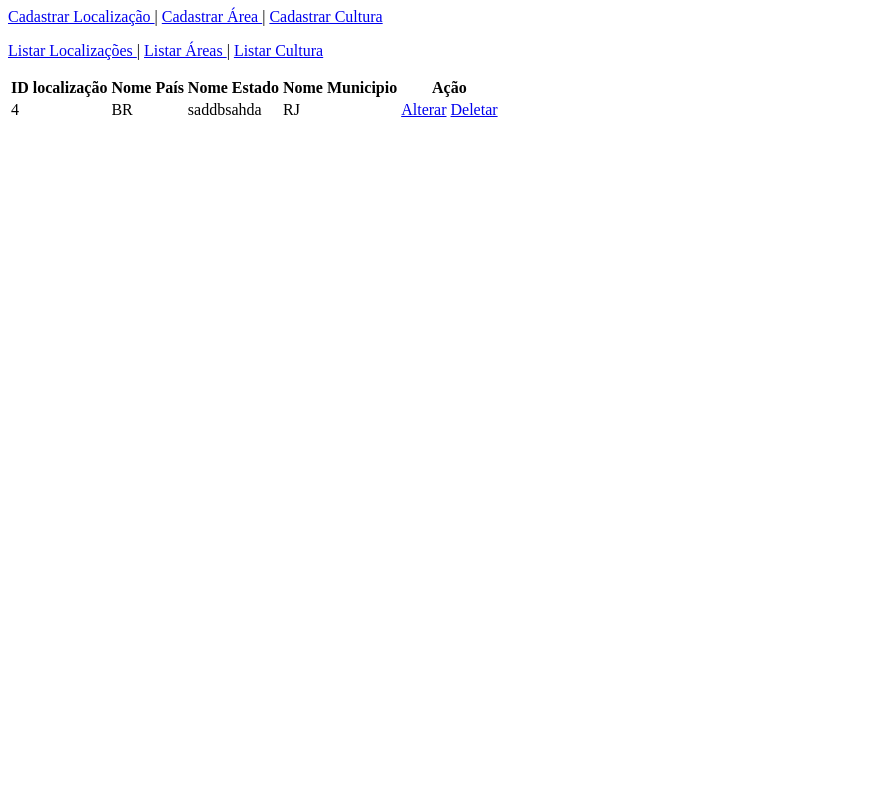
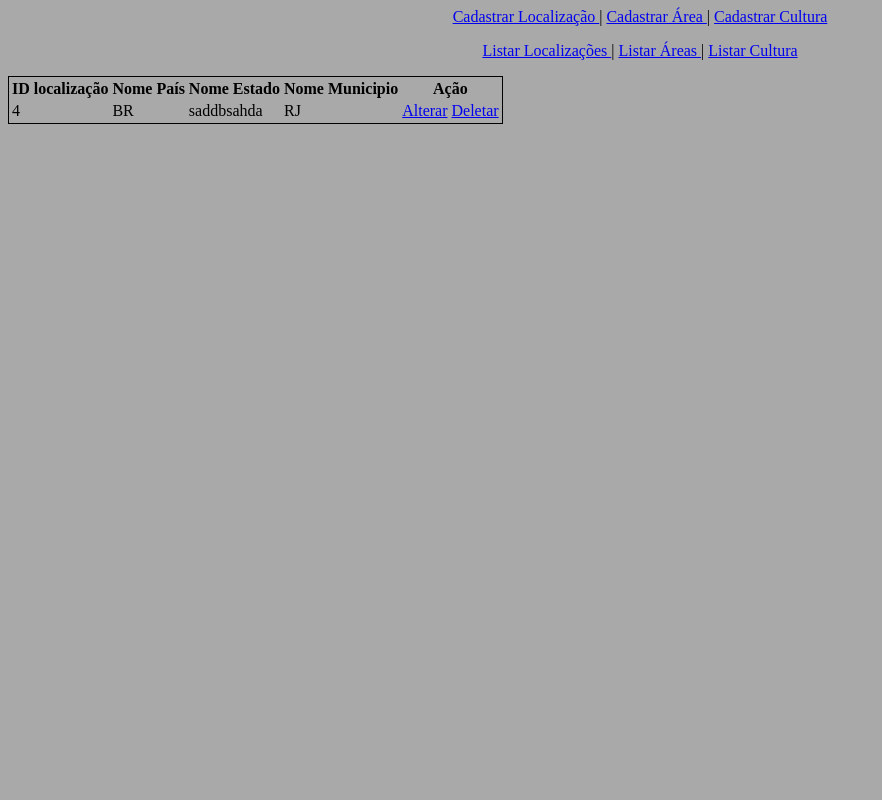
Before and after one commit to piugomes/agrofloresta, a PHP site: page /listar_localizacao.php in a window 1280 px wide. Shown: the whole page, without its empty margins (0-882 px from the left). Run offline with PHP 8.4, Linux system fonts and the light colour scheme; data comes from the database, SQL or seed files in the repository.

Commit message:
Versão 4- Adicionando Link e CSS

```diff
--- a/altera_localizacao.php
+++ b/altera_localizacao.php
@@ -5,8 +5,9 @@
 	<head>
 		<meta charset="utf-8"/>
 		<title>Alterar Localização</title>
+		<link rel="stylesheet" href="estilos.css"/>
 	</head>
-	<body>
+	<body class="corpo">
 		<?php
 			menu();
 			lista();
--- a/cadastro_area.php
+++ b/cadastro_area.php
@@ -9,10 +9,10 @@
 
 		<meta charset="utf-8" />
 		<title>Agrofloresta - Área</title>
-
+		<link rel="stylesheet" href="estilos.css"/>
 	</head>
 
-	<body>
+	<body class="corpo">
 		<?php
 
 			menu();
--- a/cadastro_cultura.php
+++ b/cadastro_cultura.php
@@ -9,10 +9,10 @@
 
 		<meta charset="utf-8" />
 		<title>Agrofloresta - Cultura</title>
-
+		<link rel="stylesheet" href="estilos.css"/>
 	</head>
 
-	<body>
+	<body class="corpo">
 
 		<?php
 
--- a/cadastro_localizacao.php
+++ b/cadastro_localizacao.php
@@ -9,10 +9,10 @@
 
 		<meta charset="utf-8" />
 		<title>Agrofloresta - Localização</title>
-
+		<link rel="stylesheet" href="estilos.css"/>
 	</head>
 
-	<body>
+	<body class="corpo">
 		<?php
 
 			menu();
--- /dev/null
+++ b/estilos.css
@@ -0,0 +1,23 @@
+.corpo{
+	background-color: #A9A9A9;
+}
+
+.fieldset{
+	border-color: black;
+}
+
+label{
+	border-color: black;
+}
+
+.link{
+	text-align: center;
+}
+
+.table{
+	border: 1px solid black;
+}
+
+.tr{
+	border: 1px solid black;
+}
--- a/form_alterar_localizacao.php
+++ b/form_alterar_localizacao.php
@@ -6,8 +6,9 @@
 	<head>
 		<meta charset="utf-8"/>
 		<title>Alterar Localização</title>
+		<link rel="stylesheet" href="estilos.css"/>
 	</head>
-	<body>
+	<body class="corpo">
 		<?php
 			menu();
 			lista();
--- a/form_area.php
+++ b/form_area.php
@@ -9,10 +9,10 @@
 
 		<meta charset="utf-8"/>
 		<title>Entrada de Dados da Àrea</title>
-
+		<link rel="stylesheet" href="estilos.css"/>
 	</head>
 
-	<body>
+	<body class="corpo">
 
 		<?php
 
@@ -21,7 +21,7 @@
 
 		?>
 
-		<fieldset>
+		<fieldset class="fieldset">
 
 			<legend>Entrada de Dados</legend>
 
--- a/form_cultura.php
+++ b/form_cultura.php
@@ -8,10 +8,10 @@
 
 		<meta charset="utf-8"/>
 		<title>Entrada de Dados da Cultura</title>
-
+		<link rel="stylesheet" href="estilos.css"/>
 	</head>
 
-	<body>
+	<body class="corpo">
 
 		<?php
 
@@ -20,7 +20,7 @@
 
 		?>
 
-		<fieldset>
+		<fieldset class="fieldset">
 
 			<legend>Entrada de Dados</legend>
 
--- a/form_localizacao.php
+++ b/form_localizacao.php
@@ -6,9 +6,10 @@
 	<head>
 		<meta charset="utf-8"/>
 		<title>Entrada de Dados da Localização</title>
+		<link rel="stylesheet" href="estilos.css"/>
 	</head>
 
-	<body>
+	<body class="corpo">
 
 		<?php
 
@@ -17,7 +18,7 @@
 
 		?>
 
-		<fieldset>
+		<fieldset class="fieldset">
 			<legend>Entrada de Dados</legend>
 
 			<form action="cadastro_localizacao.php" method="post">
--- a/funcao.php
+++ b/funcao.php
@@ -1,7 +1,7 @@
 <?php
 	function menu(){
 		?>
-			<p>
+			<p class="link">
 				<a href="form_localizacao.php"> Cadastrar Localização </a> |
 				<a href="form_area.php"> Cadastrar Área </a> |
 				<a href="form_cultura.php"> Cadastrar Cultura </a>
@@ -13,7 +13,7 @@
 
 		?>
 
-			<p>
+			<p class="link">
 				<a href="listar_localizacao.php"> Listar Localizações </a> |
 				<a href="listar_area.php"> Listar Áreas </a> |
 				<a href="listar_cultura.php"> Listar Cultura </a>
--- a/listar_localizacao.php
+++ b/listar_localizacao.php
@@ -6,13 +6,14 @@
 	<head>
 		<meta charset="utf-8"/>
 		<title>Listar localização</title>
+		<link rel="stylesheet" href="estilos.css"/>
 	</head>
-	<body>
+	<body class="corpo">
 		<?php
 			menu();
 			lista();
 		?>
-		<table>
+		<table class="table">
 			<thead>
 				<tr>
 					<th>ID localização</th>
@@ -32,7 +33,7 @@
 					$resultado = mysqli_query($link, $select) or die(mysqli_error($link));
 
 					while($linha = mysqli_fetch_array($resultado)){
-						echo "<tr>";
+						echo "<tr class='tr'>";
 							echo "<td>" . $linha["ID_localizacao"] . "</td>";
 							echo "<td>" . $linha["pais"] . "</td>";
 							echo "<td>" . $linha["estado"] . "</td>";
```
Also changed, not shown: listar_area.php (+8 -8 lines), listar_cultura.php (+12 -12 lines).
